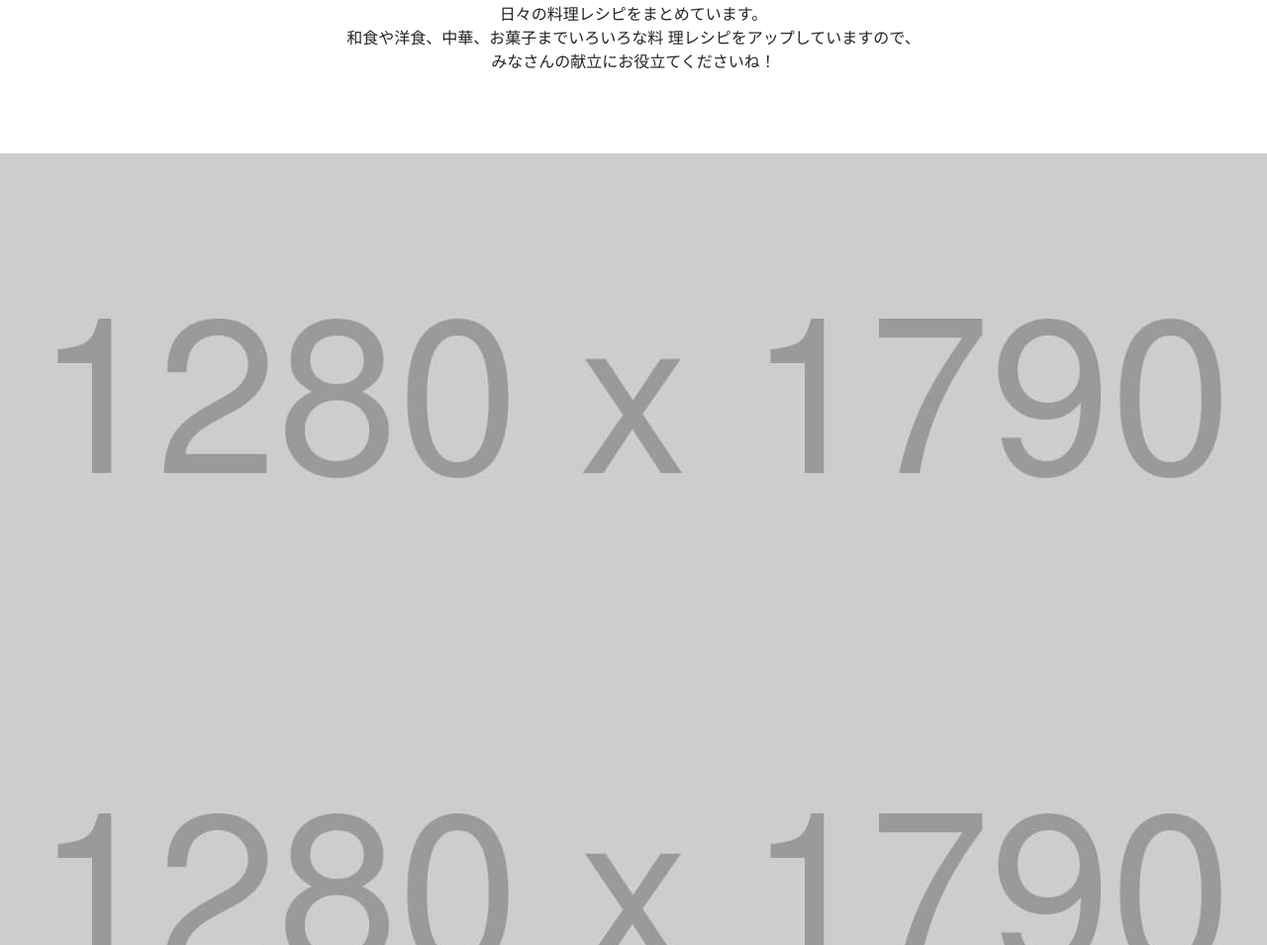
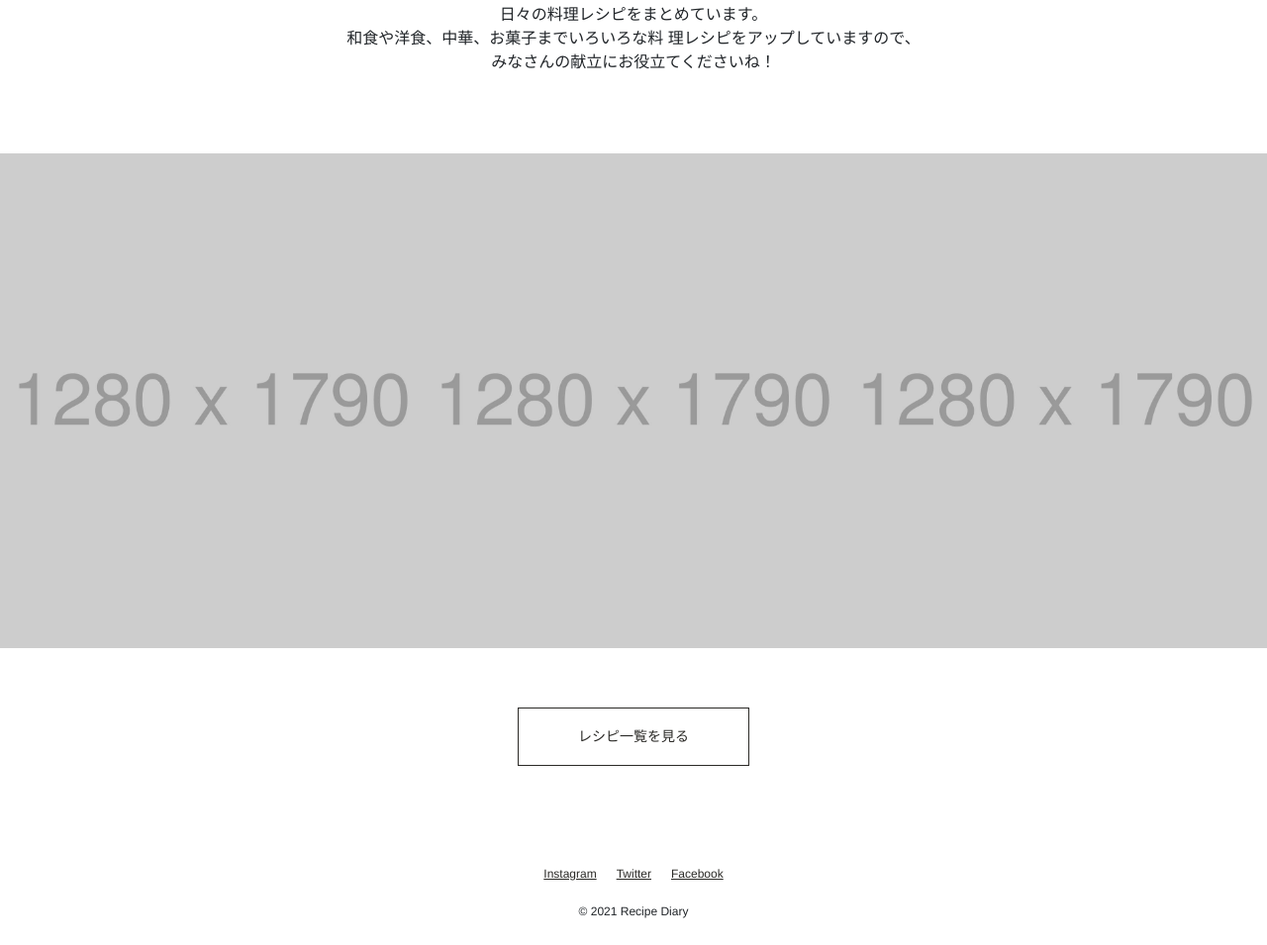
Before and after one commit to marscode48/owned-_recipe_dairy, a plain HTML site: page index.html in a window 1280 px wide. Shown: the part 945-1900 px from the top of the page at 99% size. Drawn offline with Linux system fonts and the light colour scheme.

Commit message:
indexのレスポンシブを作成

```diff
--- a/styles/breakpoints/_960up.scss
+++ b/styles/breakpoints/_960up.scss
@@ -3,3 +3,11 @@
 Stylesheet: 960px以上のモニタで適用
 
 ******************************************************************/
+
+.img-list ul {
+  display: flex;
+
+  & li {
+    width: calc(100%/3);
+  }
+}
```
Also changed, not shown: styles/style.css, 1 other file.
